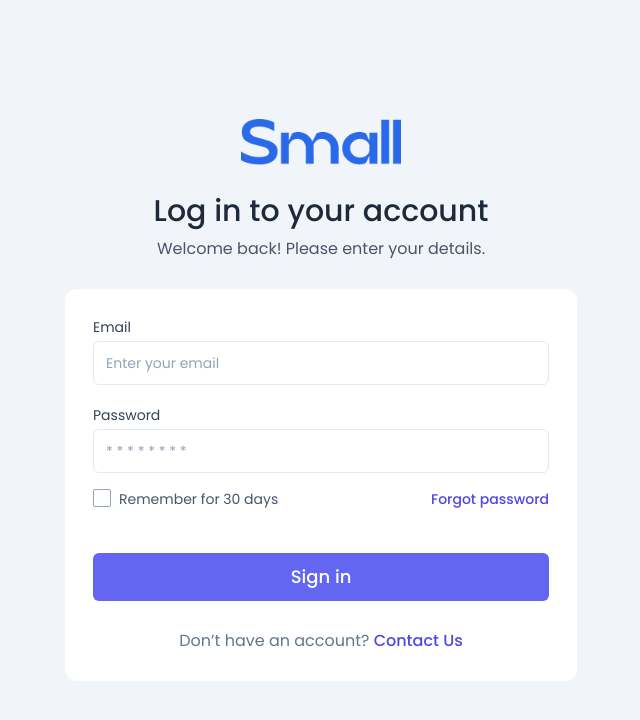
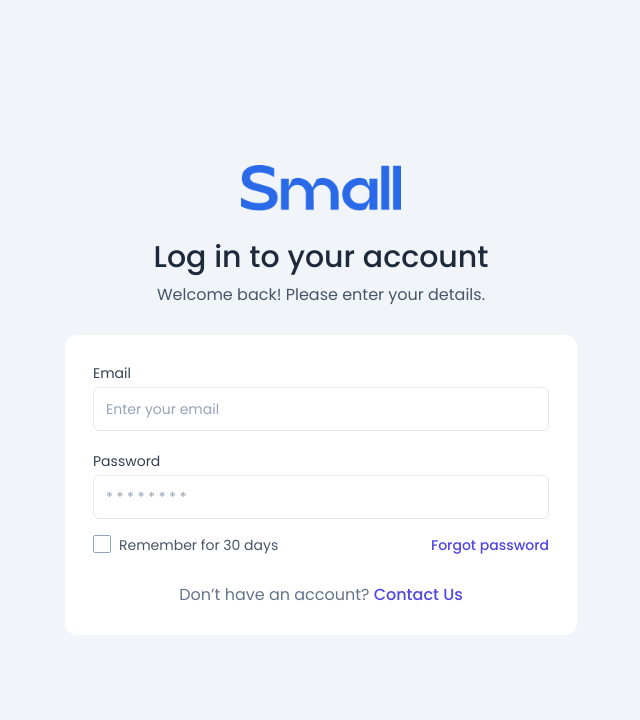
Before and after one commit to rakeshgitknow/small-web-app, a React (Create React App) app: page / in a window 1280 px wide. Shown: the top 720 px of the page, without its empty margins (319-959 px from the left). Built offline with nearby package versions, Linux system fonts and the light colour scheme; what google-maps-react would draw is missing.

Commit message:
update changes

```diff
--- a/src/Page/Frontend/Login.js
+++ b/src/Page/Frontend/Login.js
@@ -107,9 +107,9 @@ export default function Login() {
                 </div>
 
 
-                <div className={`col-span-full flex justify-end pt-4`}>
+                {/* <div className={`col-span-full flex justify-end pt-4`}>
                   <button type='submit' disabled={isSubmitting} className={`bg-indigo-500 text-lg font-medium block hover:bg-indigo-600 rounded-md px-5 py-2.5 text-white w-full mt-7 disabled:bg-indigo-300 disabled:cursor-not-allowed`}>Sign in</button>
-                </div>
+                </div> */}
 
                 <p className='text-center mt-7 text-slate-500'>Don’t have an account? <Link className='font-medium text-indigo-600'>Contact Us</Link></p>
               </form>
```
